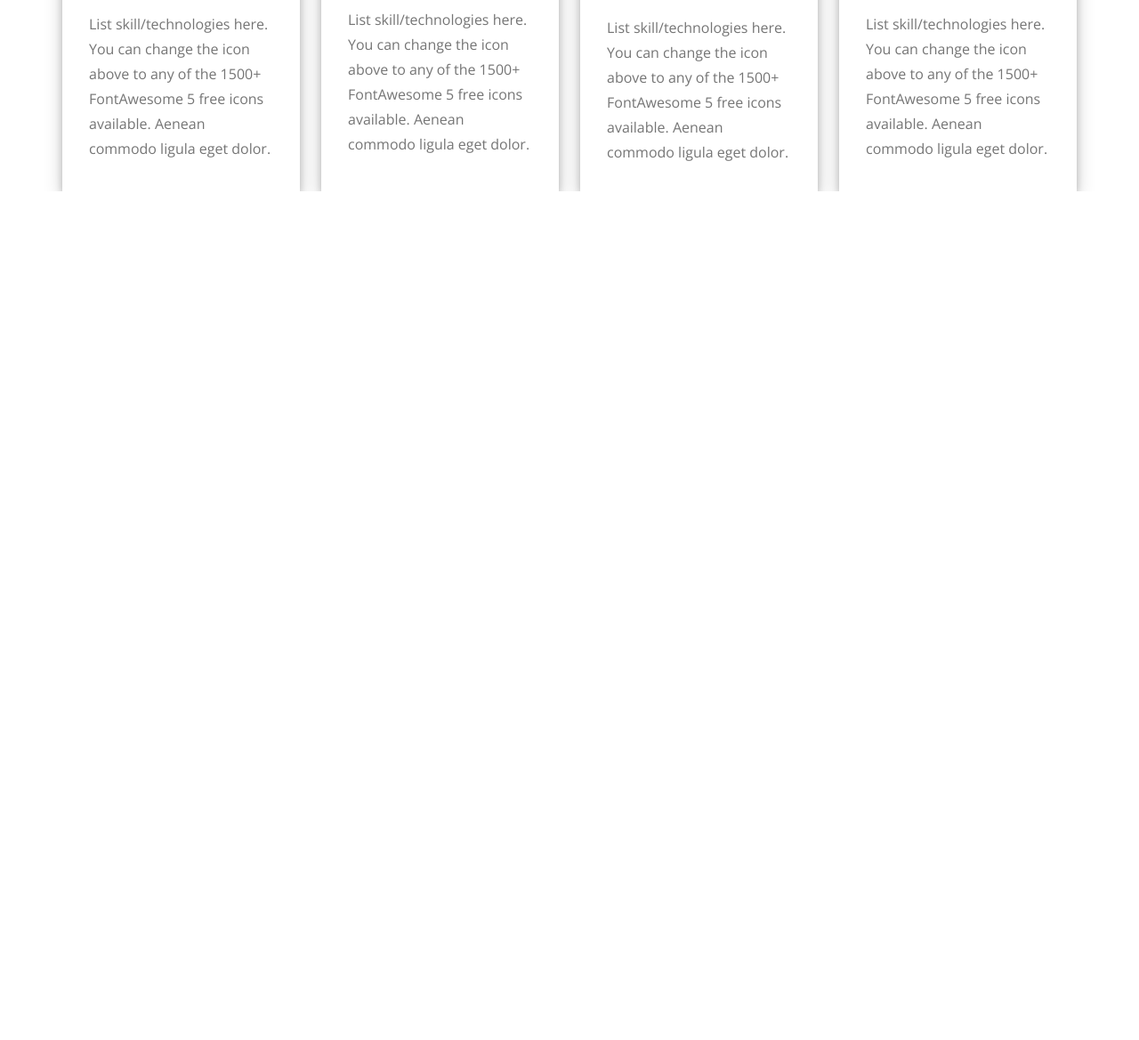
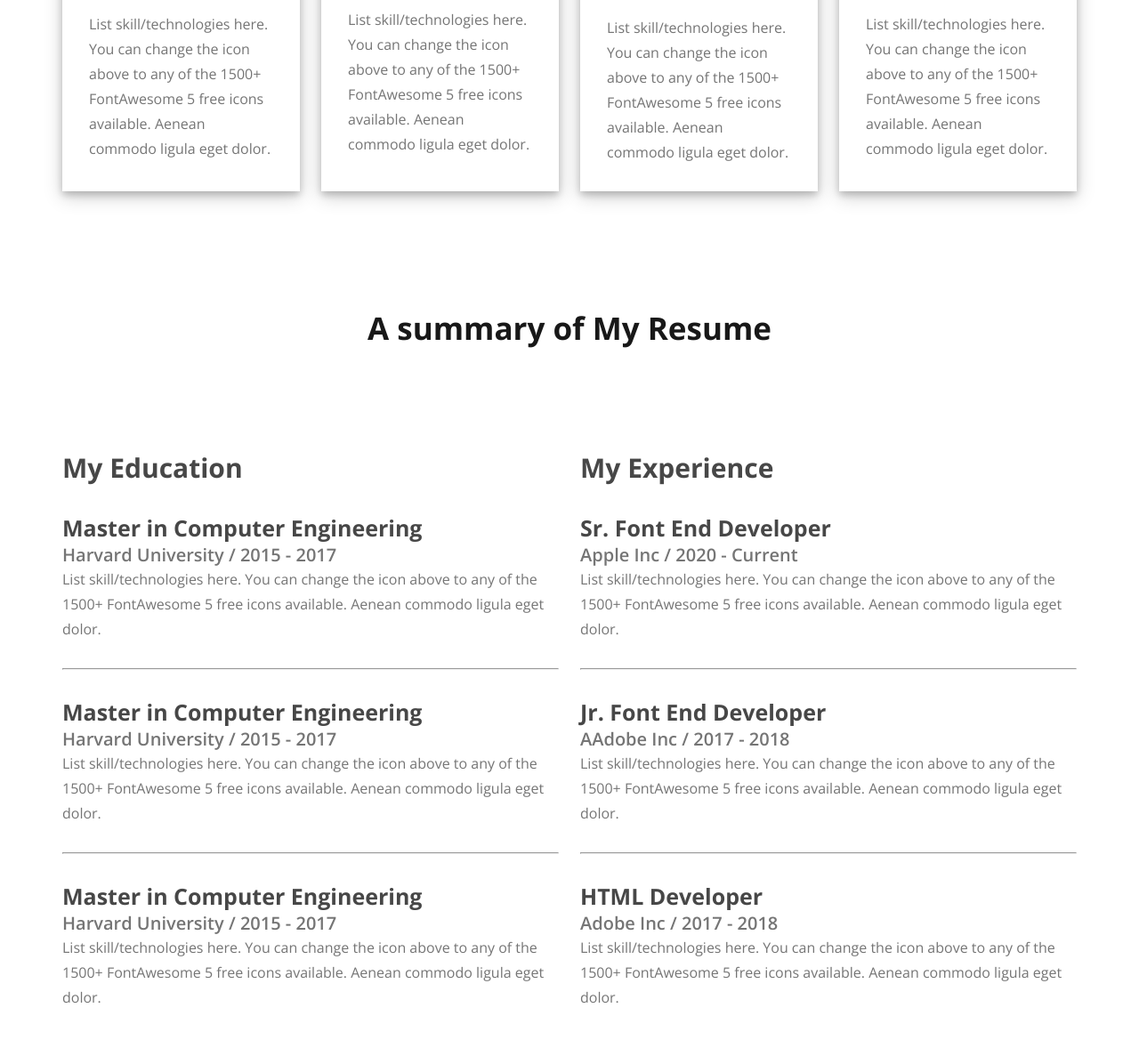
Before and after one commit to mnosumon/portfolio-resource, a plain HTML site: page index.html in a window 1280 px wide. Shown: the part 1818-2987 px from the top of the page at 89% size. Before the commit the page ends 2033 px from the top, so only its background shows below. Drawn offline with nearby package versions, Linux system fonts and the light colour scheme.

Commit message:
Resume done

```diff
--- a/index.html
+++ b/index.html
@@ -97,6 +97,52 @@
                 </div>
             </div>
         </section>
+        <section id="resume">
+            <h2 class="section_heading">A summary of My Resume</h2>
+            <div class="resume">
+                <div class="education">
+                    <h2 class="education_heading">My Education</h2>
+                    <div class="education_part">
+                        <h3 class="education_title">Master in Computer Engineering</h3>
+                        <h4 class="education_institute">Harvard University / 2015 - 2017</h4>
+                        <p class="p16px education_desc">List skill/technologies here. You can change the icon above to any of the 1500+ FontAwesome 5 free icons available. Aenean commodo ligula eget dolor.</p>
+                    </div>
+                    <hr>
+                    <div class="education_part">
+                        <h3 class="education_title">Master in Computer Engineering</h3>
+                        <h4 class="education_institute">Harvard University / 2015 - 2017</h4>
+                        <p class="p16px education_desc">List skill/technologies here. You can change the icon above to any of the 1500+ FontAwesome 5 free icons available. Aenean commodo ligula eget dolor.</p>
+                    </div>
+                    <hr>
+                    <div class="education_part">
+                        <h3 class="education_title">Master in Computer Engineering</h3>
+                        <h4 class="education_institute">Harvard University / 2015 - 2017</h4>
+                        <p class="p16px education_desc">List skill/technologies here. You can change the icon above to any of the 1500+ FontAwesome 5 free icons available. Aenean commodo ligula eget dolor.</p>
+                    </div>
+                </div>
+
+                <div class="experience">
+                    <h2 class="education_heading">My Experience</h2>
+                    <div class="education_part">
+                        <h3 class="education_title">Sr. Font End Developer</h3>
+                        <h4 class="education_institute">Apple Inc / 2020 - Current</h4>
+                        <p class="p16px education_desc">List skill/technologies here. You can change the icon above to any of the 1500+ FontAwesome 5 free icons available. Aenean commodo ligula eget dolor.</p>
+                    </div>
+                    <hr>
+                    <div class="education_part">
+                        <h3 class="education_title">Jr. Font End Developer</h3>
+                        <h4 class="education_institute">AAdobe Inc / 2017 - 2018</h4>
+                        <p class="p16px education_desc">List skill/technologies here. You can change the icon above to any of the 1500+ FontAwesome 5 free icons available. Aenean commodo ligula eget dolor.</p>
+                    </div>
+                    <hr>
+                    <div class="education_part">
+                        <h3 class="education_title">HTML Developer</h3>
+                        <h4 class="education_institute">Adobe Inc / 2017 - 2018</h4>
+                        <p class="p16px education_desc">List skill/technologies here. You can change the icon above to any of the 1500+ FontAwesome 5 free icons available. Aenean commodo ligula eget dolor.</p>
+                    </div>
+                </div>
+            </div>
+        </section>
    </main>
 </body>
 </html>
--- a/style/style.css
+++ b/style/style.css
@@ -26,6 +26,9 @@ ul, ol{
     font-size: 16px;
     color: var(--paragrape-color);
     line-height: 28px;
+}
+.horizontal_rule{
+    color: red;
 }
 .section_heading{
     text-align: center;
@@ -186,3 +189,34 @@ nav{
 }
 
 /* What I do Ehd */
+
+/* Resume Start */
+#resume{
+    margin: 130px 0;
+}
+.resume{
+    display: flex;
+    gap: 24px;
+    margin-top: 113px;
+}
+.education_heading{
+    font-size: 30px;
+    font-weight: 700;
+    color: var(--subHeading-color);
+}
+.education_part{
+    margin: 30px 0;
+}
+.education_title{
+    font-size: 25px;
+    font-weight: 700;
+    color: var(--subHeading-color);
+}
+.education_institute{
+    font-size: 20px;
+    font-weight: 600;
+    color: var(--paragrape-color);
+}
+.education_desc{
+    max-width: 511x;
+}
```
